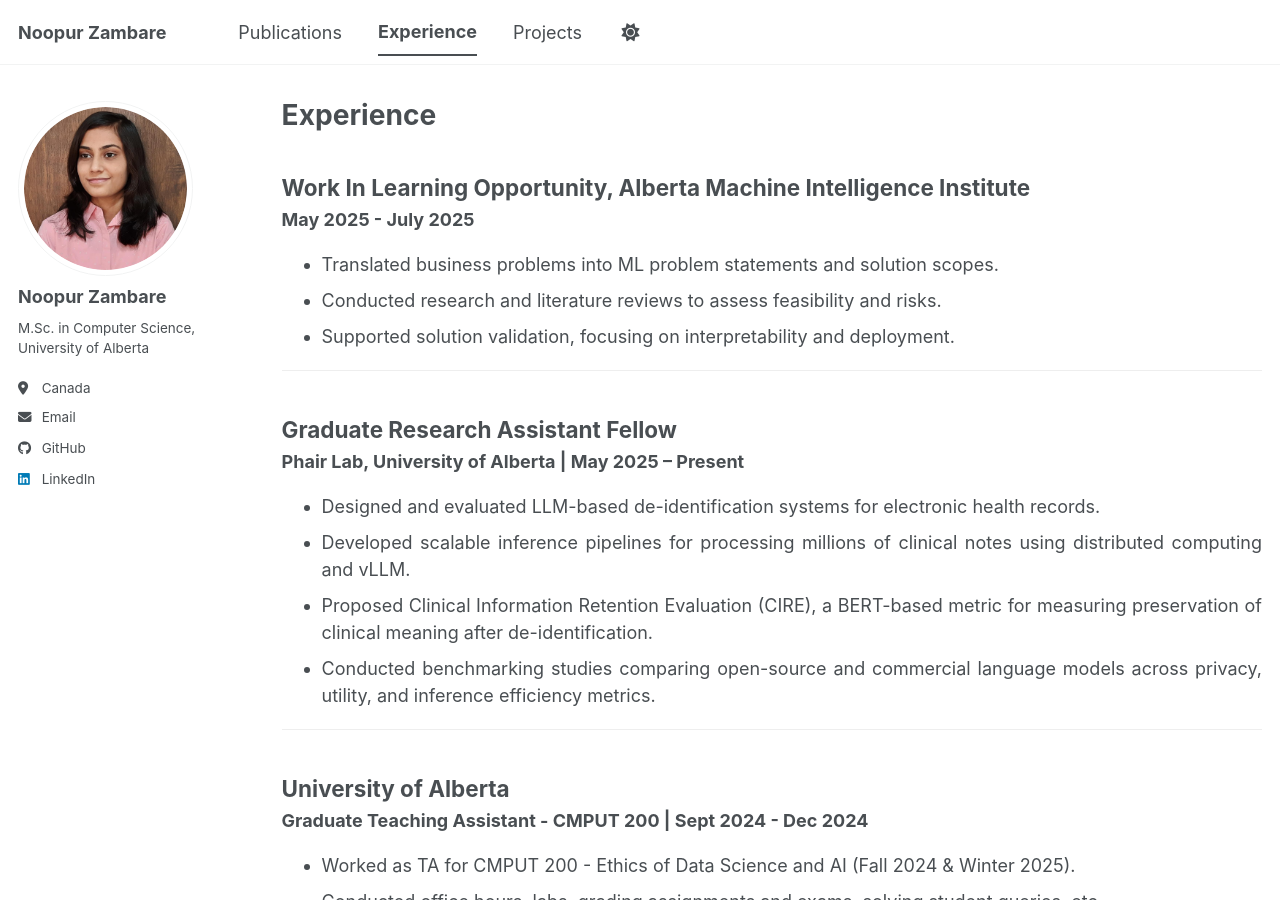
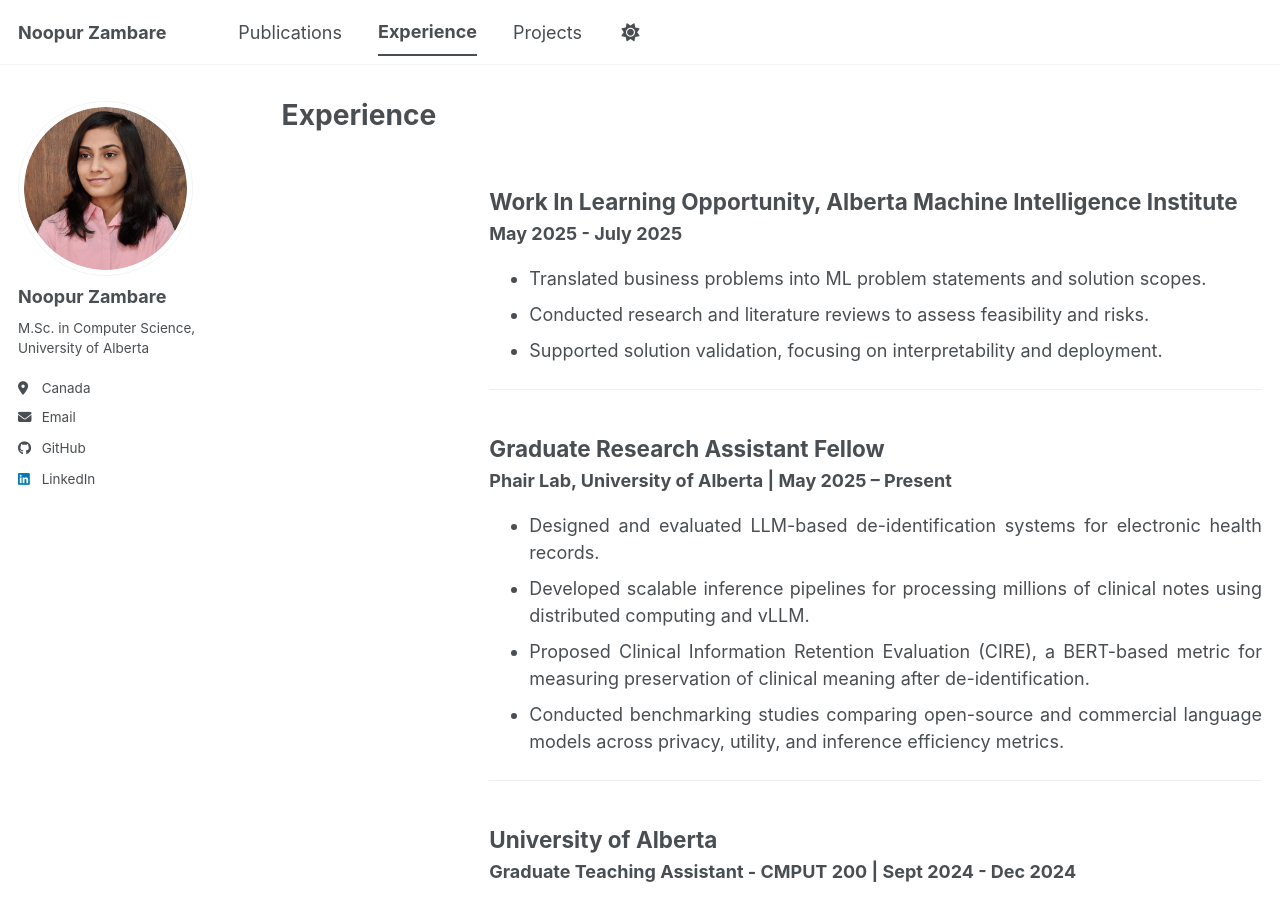
Before and after one commit to noopur-zambare/noopur-zambare.github.io, a Jekyll site: the page built from _pages/experience.html, in a window 1280 px wide and 900 px high. Built offline with Jekyll 4.4.1, drawn with Linux system fonts in a browser that asks for light colours; a script bundle is joined from its source files by our own code; library files that are not in the unit come from our copies.

Commit message:
experience updated

```diff
--- a/_pages/experience.html
+++ b/_pages/experience.html
@@ -7,18 +7,26 @@ author_profile: true
 
 {% include base_path %}
 
+<div class="archive">
+
 {% assign sorted_experience = site.experience | sort: "date" | reverse %}
 
 {% for post in sorted_experience %}
 
-  <h2 style="margin-bottom: 5px;">
-    {{ post.title }}
-  </h2>
+  <article style="margin-bottom: 25px;">
 
-  <div style="margin-bottom: 10px;">
-    {{ post.excerpt }}
-  </div>
+    <h2 style="margin-bottom: 5px;">
+      {{ post.title }}
+    </h2>
 
-  <hr style="margin: 20px 0; border: 0; border-top: 1px solid #eee;">
+    <div>
+      {{ post.excerpt }}
+    </div>
+
+  </article>
+
+  <hr style="border: 0; border-top: 1px solid #eee; margin: 25px 0;">
 
 {% endfor %}
+
+</div>
```
